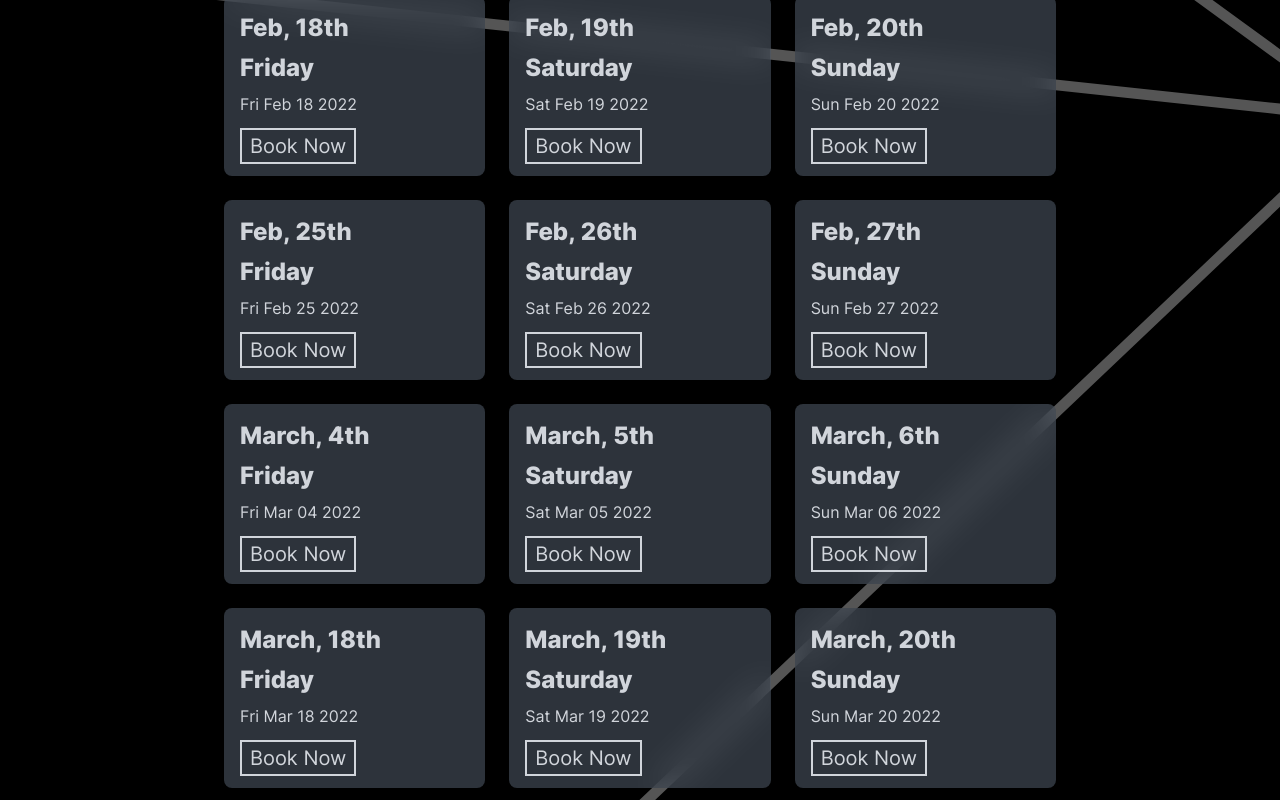
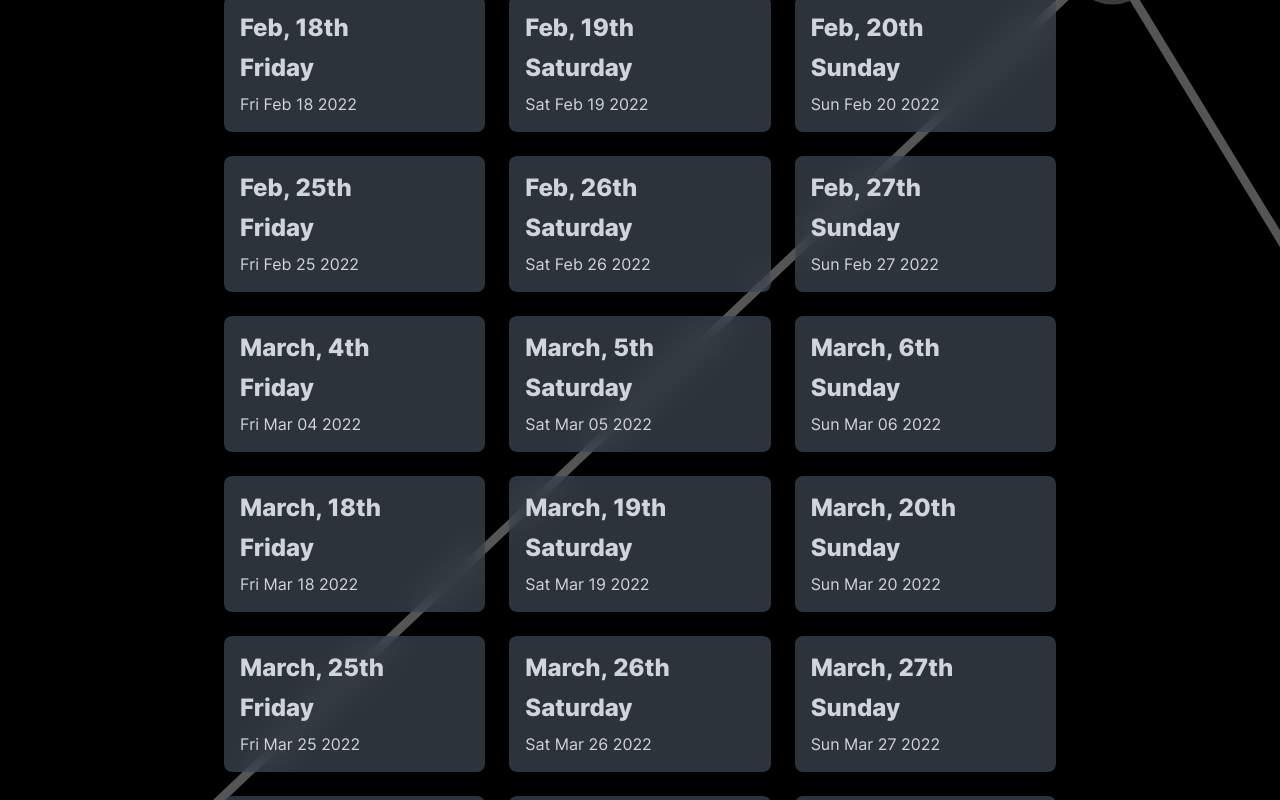
Before and after one commit to keepforever/www.endrockcle.com, a Next.js app: page /availability in a window 1280 px wide. Shown: the part 740-1540 px from the top of the page. Built offline with nearby package versions, Linux system fonts and the light colour scheme.

Commit message:
fix: remove book now from date tiles

```diff
--- a/src/pages/availability.tsx
+++ b/src/pages/availability.tsx
@@ -65,12 +65,12 @@ const Shows: React.FC = () => {
               <div className='font-extrabold text-2xl mb-2'>
                 {getDayName(date)}
               </div>
-              <div className='font-normal mb-4'>{date.toDateString()}</div>
-              <Link href='/contact'>
+              <div className='font-normal'>{date.toDateString()}</div>
+              {/* <Link href='/contact'>
                 <a className='px-2 py-1 text-gray-300 text-xl  border-2 border-gray-300 hover:border-erc-yellow hover:text-erc-yellow transition duration-500 ease-in-out'>
                   Book Now
                 </a>
-              </Link>
+              </Link> */}
             </div>
           ))}
         </div>
```
